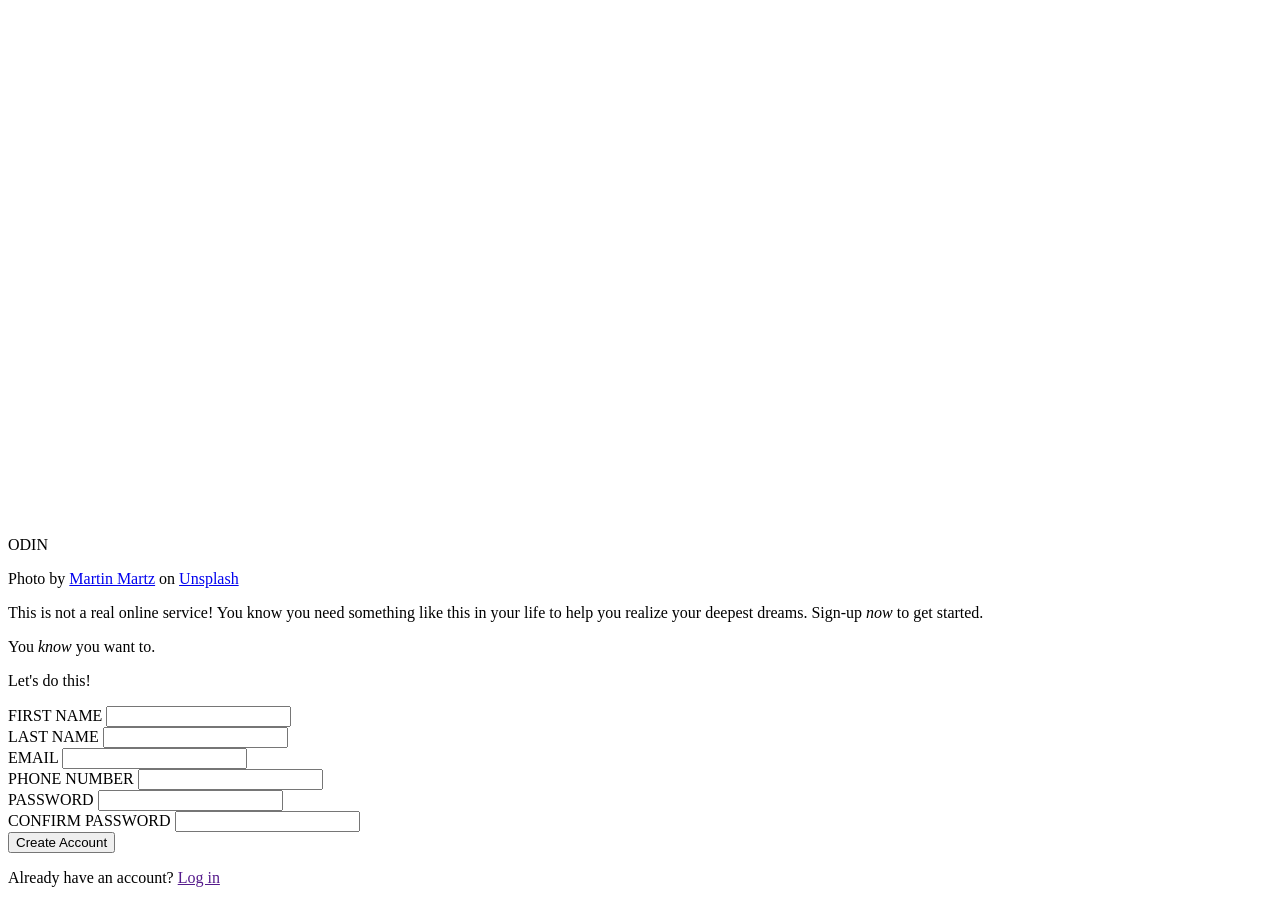
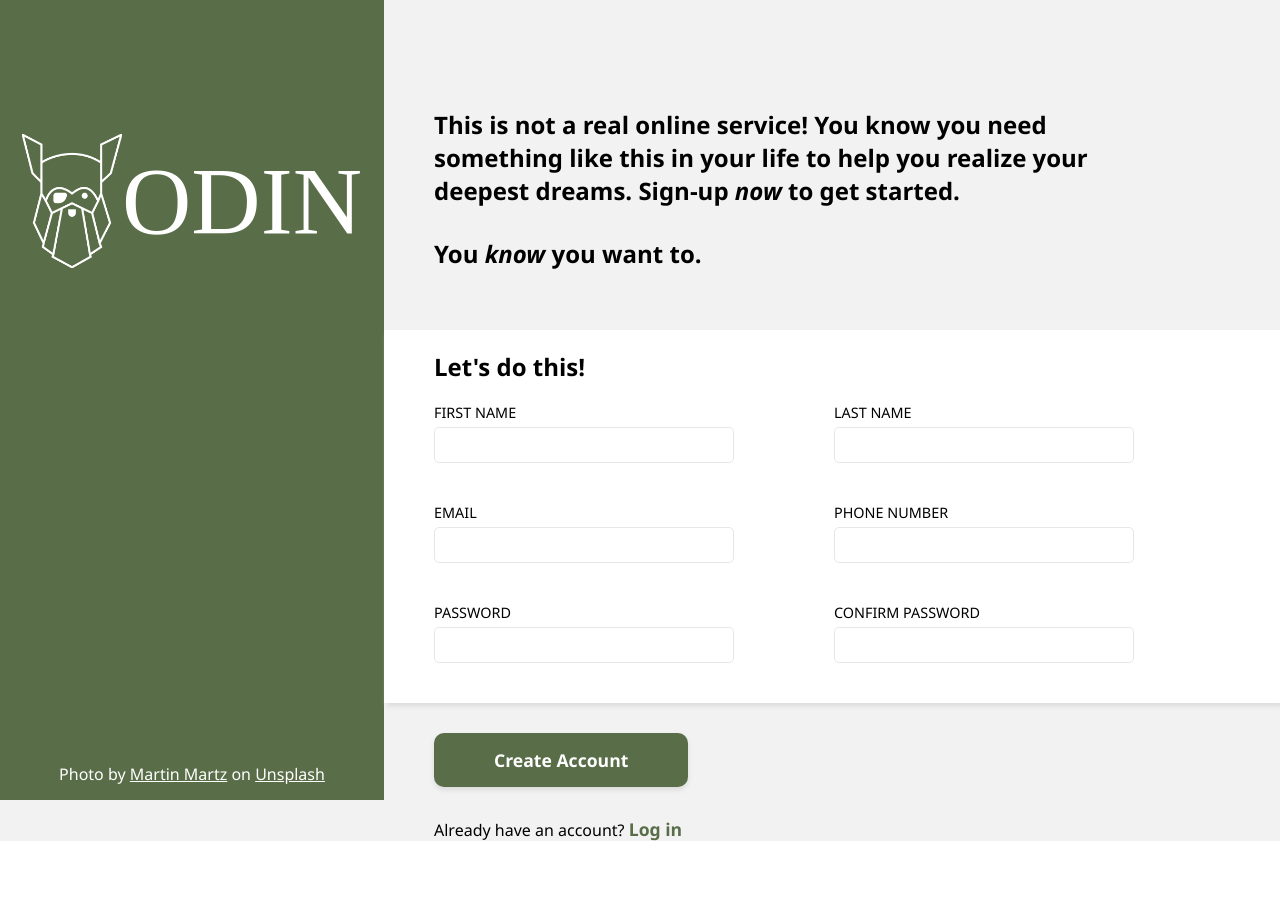
Before and after one commit to kazazura/sign-up-form, a plain HTML site: page index.html in a window 1280 px wide. After the commit the page ends 841 px from the top, so only its background shows below. Drawn offline with Linux system fonts and the light colour scheme; a web font is replaced by a local one.

Commit message:
Add css styling

```diff
--- a/styles.css
+++ b/styles.css
@@ -4,5 +4,162 @@
         url('fonts/webfontkit-20250403-042853/norse-bold-webfont.woff') format('woff');
     font-weight: normal;
     font-style: normal;
+}
 
+:root {
+    --general-color: #596D48;
 }
+
+* {
+    margin: 0;
+    padding: 0;
+    box-sizing: border-box;
+    font-size: 16px;
+    font-family: 'Segoe UI', Tahoma, Geneva, Verdana, sans-serif;
+}
+
+main {
+    display: flex;
+    background-color: hsl(0, 0%, 95%);
+}
+
+a {
+    color: white;
+}
+
+.left-wrapper {
+    background-color: var(--general-color);
+    display: flex;
+    min-width: 30%;
+    height: 100vh;
+    display: flex;
+    flex-direction: column;
+    justify-content: space-between;
+}
+
+.logo-container {
+    display: flex;
+    justify-content: center;
+    align-items: center;
+    margin-top: 35%;
+}
+
+.logo-container>p {
+    color: white;
+    font-size: 6rem;
+    font-family: 'norsebold';
+}
+
+.odin-logo {
+    width: 100px;
+    height: auto;
+}
+
+.credits {
+    color: white;
+    text-align: center;
+    margin-bottom: 15px;
+}
+
+.right-wrapper-header>p,
+.right-wrapper-header>p>em {
+    font-size: 1.5rem;
+}
+
+.right-wrapper-header {
+    width: 90%;
+    text-align: left;
+    margin-top: 12%;
+    padding: 0px 50px;
+    font-weight: bold;
+}
+
+.right-wrapper-header>p+p {
+    margin-top: 30px;
+    margin-bottom: 60px;
+}
+
+.fields {
+    background-color: white;
+    padding-bottom: 20px;
+    box-shadow: 3px 3px 5px #dbdbdb;
+}
+
+.fields>p {
+    padding-top: 20px;
+    font-size: 1.5rem;
+    font-weight: bold;
+}
+
+.fields>div,
+.fields>p {
+    margin-left: 50px;
+}
+
+.field {
+    width: 700px;
+    display: flex;
+    flex-wrap: wrap;
+    justify-content: space-between;
+}
+
+label {
+    font-size: 0.9rem;
+    margin-bottom: 5px;
+}
+
+.input-fields {
+    margin: 20px 0px;
+    display: flex;
+    flex-direction: column;
+}
+
+input {
+    width: 300px;
+    padding: 5px;
+    font-size: 1.1rem;
+    border-radius: 5px;
+    border:1px solid #E5E7EB;
+}
+
+input:focus {
+    border:1px solid blue;
+    outline:none;
+}
+
+input[type="password"]:invalid {
+    border:1px solid red;
+    outline:none;
+}
+
+button {
+    font-size: 1.1rem;
+    margin: 30px 50px;
+    border-style: none;
+    background-color: var(--general-color);
+    color: white;
+    padding: 15px 60px;
+    border-radius: 10px;
+    box-shadow: 0 3px 5px #dbdbdb;
+    font-weight: bold;
+    cursor: pointer;
+}
+
+button:hover {
+    background-color: #75925c;
+}
+
+button:active {
+    background-color: #39462e;
+}
+
+.login {
+    margin-left: 50px;
+}
+
+.login-link {
+    font-size: 1.1rem;
+    color: #596D48;
+    font-weight: bold;
+    text-decoration: none;
+}
```
